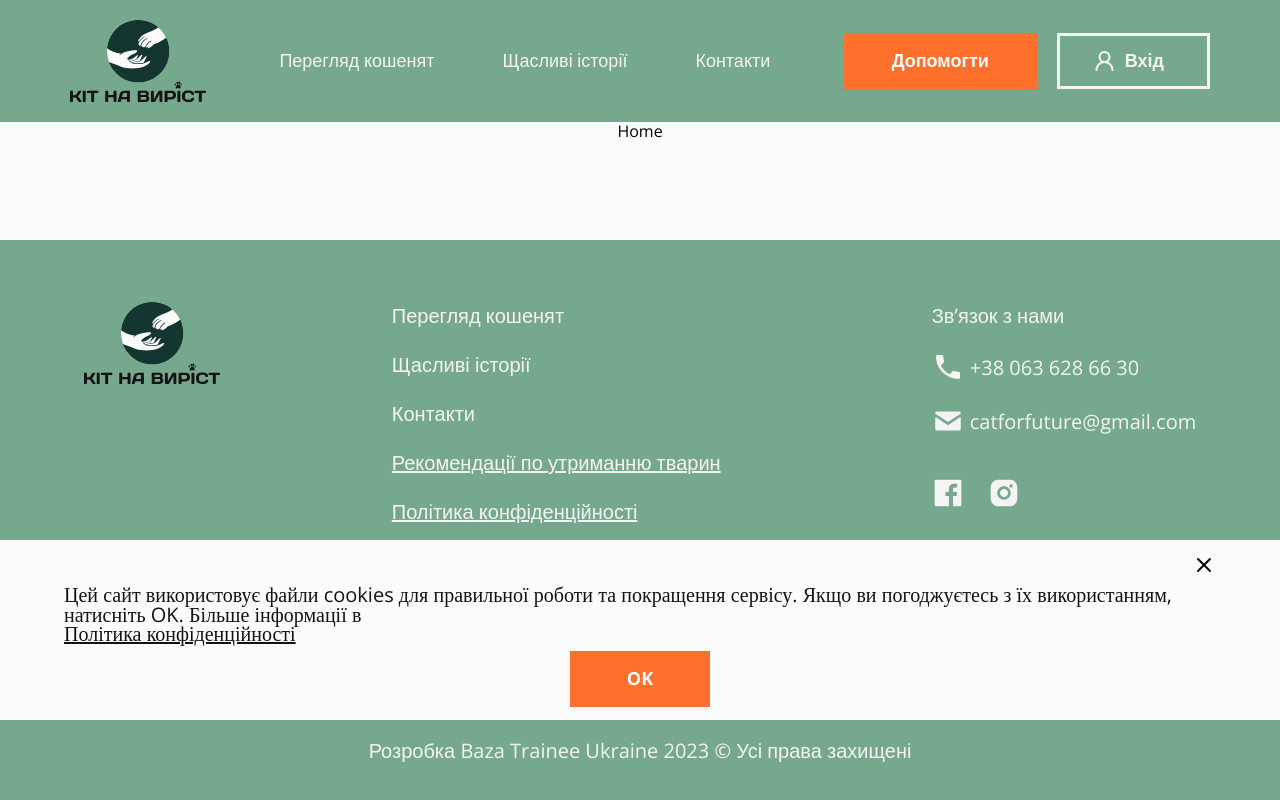
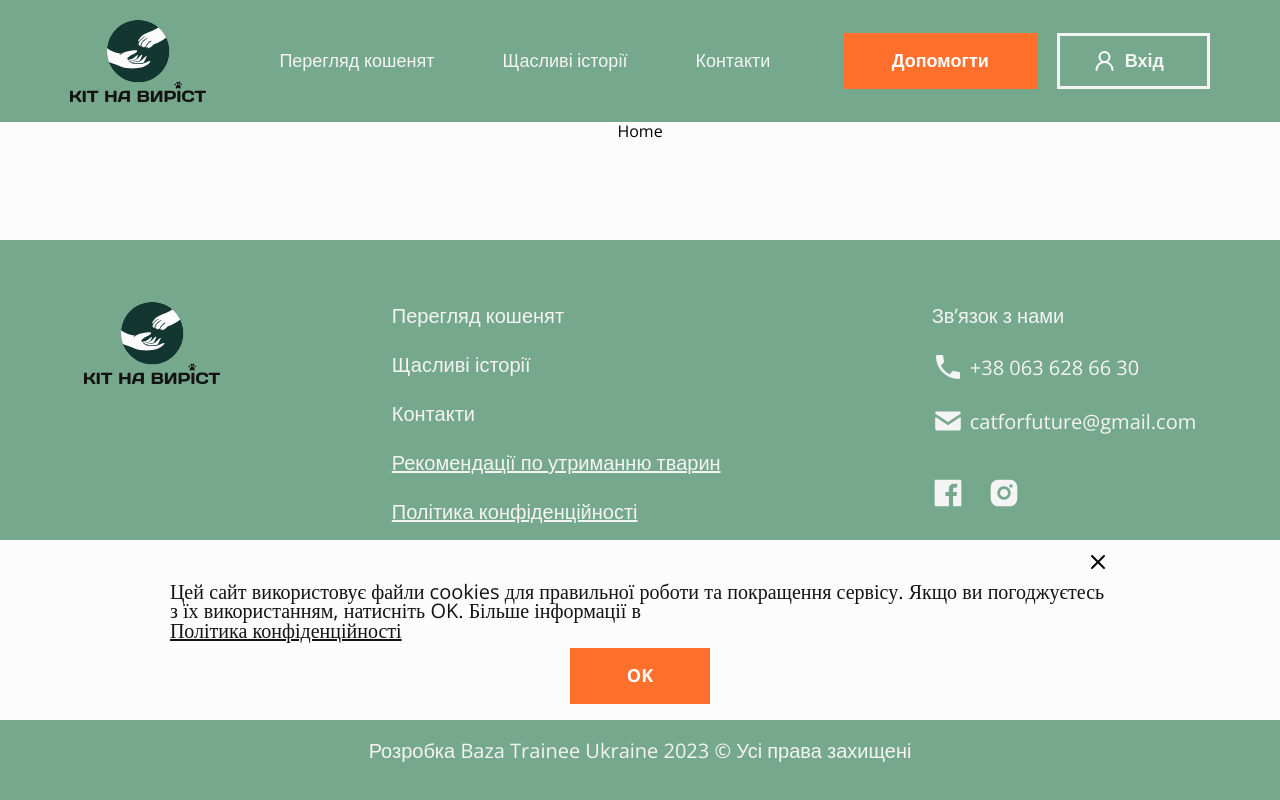
Before and after one commit to baza-trainee/cat_for_future, a React (Vite) app: page / in a window 1280 px wide. Built offline with nearby package versions, Linux system fonts and the light colour scheme.

Commit message:
fix bug qa

```diff
--- a/src/components/CookieConsentBanner/CookieConsentBanner.module.scss
+++ b/src/components/CookieConsentBanner/CookieConsentBanner.module.scss
@@ -8,21 +8,24 @@
 	right: 0;
 	display: flex;
 	flex-direction: column;
-	justify-content: center;
+	justify-content: space-between;
 	align-items: center;
 	width: 100%;
-	padding: 3% 5%;
+	height: 22.5rem;
+	padding: 0.62rem 2.22rem 2.31rem 2.22rem;
 	gap: 1.875rem;
 	background-color: $color-system-default-0;
 	color: $color-system-default-100;
 	margin: auto;
 	z-index: 100;
 
-	@include tablet {
+	@include small_tablet {
 		height: 15rem;
+		padding: 0.62rem 2.75rem 1.25rem 2.75rem;
 	}
 	@include full_desktop {
 		height: 11.25rem;
+		padding: 0.62rem 10.62rem 1rem 10.62rem;
 		gap: 0.5rem;
 	}
 }
```
